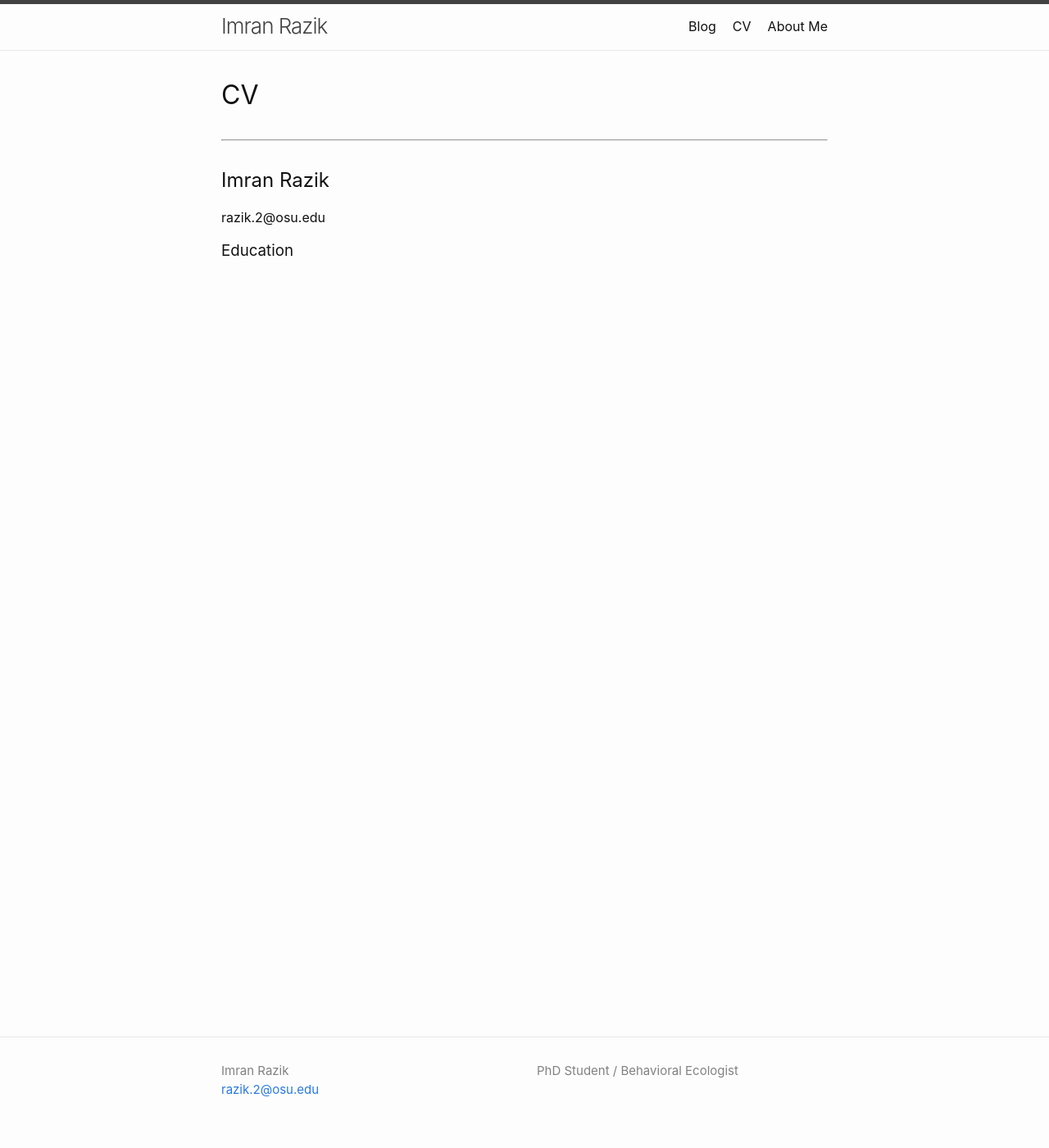
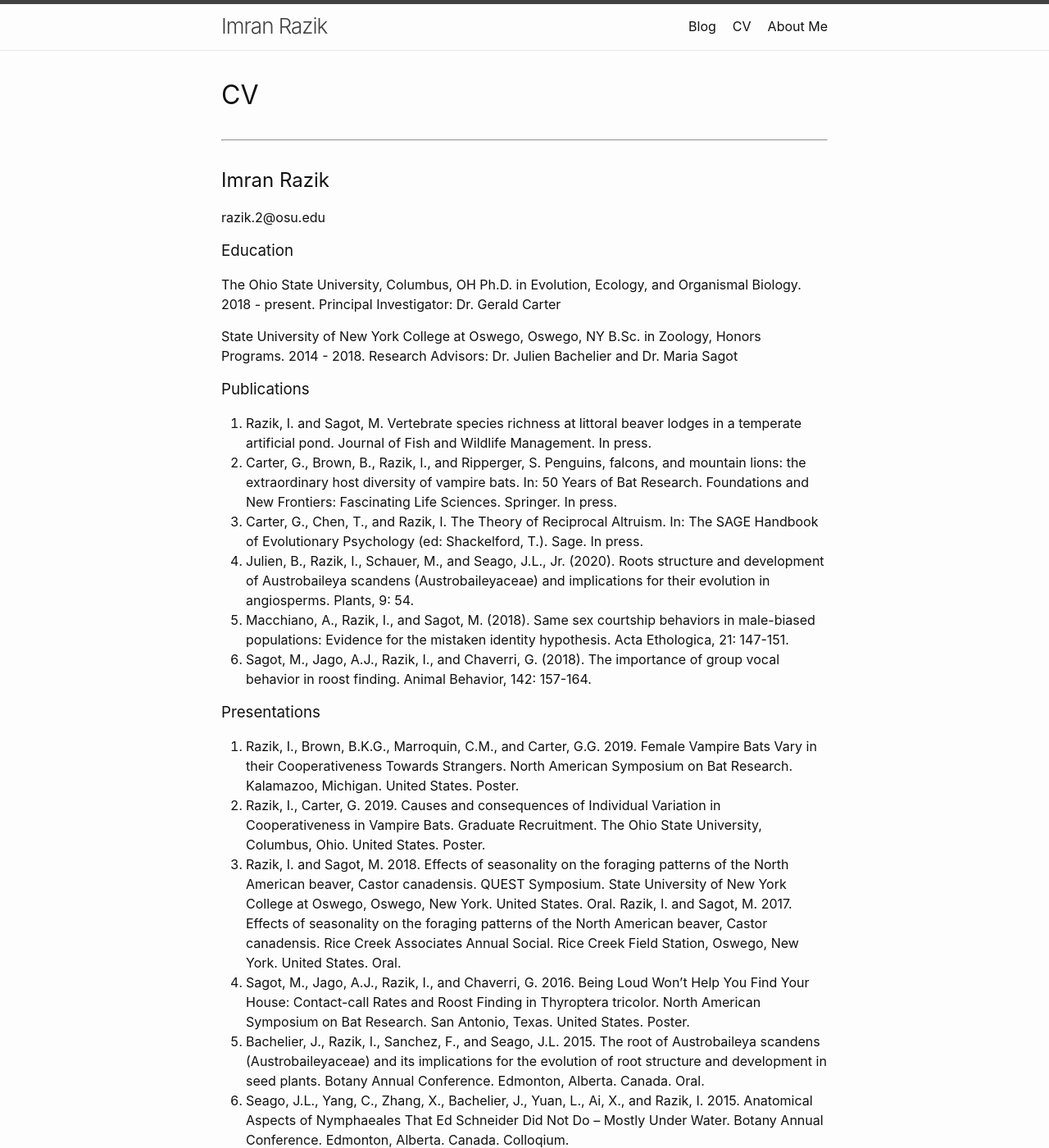
Before and after one commit to imranrazik/imranrazik.github.io, a Jekyll site: the page built from CV.md, in a window 1280 px wide and 1400 px high. Shown: the whole window at 82% size. Built offline with Jekyll 4.4.1, drawn with Linux system fonts in a browser that asks for light colours; our own code applies the rules of GitHub Pages for plain Markdown files; some of the changed text lies outside the part shown.

Commit message:
Update CV.md

```diff
--- a/CV.md
+++ b/CV.md
@@ -8,3 +8,55 @@
 razik.2@osu.edu
 
 ### Education
+The Ohio State University, Columbus, OH
+Ph.D. in Evolution, Ecology, and Organismal Biology. 2018 - present.
+Principal Investigator: Dr. Gerald Carter
+
+State University of New York College at Oswego, Oswego, NY
+B.Sc. in Zoology, Honors Programs. 2014 - 2018.
+Research Advisors: Dr. Julien Bachelier and Dr. Maria Sagot
+
+### Publications
+1. Razik, I. and Sagot, M. Vertebrate species richness at littoral beaver lodges in a temperate artificial pond. Journal of Fish and Wildlife Management. In press.
+2. Carter, G., Brown, B., Razik, I., and Ripperger, S. Penguins, falcons, and mountain lions: the extraordinary host diversity of vampire bats. In: 50 Years of Bat Research. Foundations and New Frontiers: Fascinating Life Sciences. Springer. In press.
+3. Carter, G., Chen, T., and Razik, I. The Theory of Reciprocal Altruism. In: The SAGE Handbook of Evolutionary Psychology (ed: Shackelford, T.). Sage. In press.
+4. Julien, B., Razik, I., Schauer, M., and Seago, J.L., Jr. (2020). Roots structure and development of Austrobaileya scandens (Austrobaileyaceae) and implications for their evolution in angiosperms. Plants, 9: 54.
+5. Macchiano, A., Razik, I., and Sagot, M. (2018). Same sex courtship behaviors in male-biased populations: Evidence for the mistaken identity hypothesis. Acta Ethologica, 21: 147-151.
+6. Sagot, M., Jago, A.J., Razik, I., and Chaverri, G. (2018). The importance of group vocal behavior in roost finding. Animal Behavior, 142: 157-164.
+
+### Presentations
+1. Razik, I., Brown, B.K.G., Marroquin, C.M., and Carter, G.G. 2019. Female Vampire Bats Vary in their Cooperativeness Towards Strangers. North American Symposium on Bat Research. Kalamazoo, Michigan. United States. Poster.
+2. Razik, I., Carter, G. 2019. Causes and consequences of Individual Variation in Cooperativeness in Vampire Bats. Graduate Recruitment. The Ohio State University, Columbus, Ohio. United States. Poster.
+3. Razik, I. and Sagot, M. 2018. Effects of seasonality on the foraging patterns of the North American beaver, Castor canadensis. QUEST Symposium. State University of New York College at Oswego, Oswego, New York. United States. Oral.
+Razik, I. and Sagot, M. 2017. Effects of seasonality on the foraging patterns of the North American beaver, Castor canadensis. Rice Creek Associates Annual Social. Rice Creek Field Station, Oswego, New York. United States. Oral.
+4. Sagot, M., Jago, A.J., Razik, I., and Chaverri, G. 2016. Being Loud Won’t Help You Find Your House: Contact-call Rates and Roost Finding in Thyroptera tricolor. North American Symposium on Bat Research. San Antonio, Texas. United States. Poster.
+5. Bachelier, J., Razik, I., Sanchez, F., and Seago, J.L. 2015. The root of Austrobaileya scandens (Austrobaileyaceae) and its implications for the evolution of root structure and development in seed plants. Botany Annual Conference. Edmonton, Alberta. Canada. Oral.
+6. Seago, J.L., Yang, C., Zhang, X., Bachelier, J., Yuan, L., Ai, X., and Razik, I. 2015. Anatomical Aspects of Nymphaeales That Ed Schneider Did Not Do – Mostly Under Water. Botany Annual Conference. Edmonton, Alberta. Canada. Colloqium.
+
+### Grants and Fellowships
+- American Society of Mammalogists
+  - Grant-in-Aid of Research. $1,500. 2020.
+- Center for Latin American Studies, Ohio State University, Columbus, OH
+  - Tinker Foundation Field Research Grant. $1,200. April 2020.
+- Animal Behavior Society
+  - Graduate Student Research Grant. $1,500. May 2019.
+- Smithsonian Tropical Research Institute, Panama
+  - Short-Term Fellowship. $1,000. May 2019.
+- Graduate School, Ohio State University, Columbus, OH
+  - Graduate Enrichment Fellowship. $25,800. Aug. 2018.
+- Rice Creek Field Station, SUNY Oswego, Oswego, NY
+  - Rice Creek Small Grant. $1,250. April 2017.
+- Rochester Academy of Science, Rochester, NY.
+  - Student Science Research Grant. $100. Jan. 2017.
+
+### Awards and Scholarships
+- SUNY Oswego, Oswego, NY
+  - Summa cum laude. GPA 3.91/4.0. May 2018.
+- Biological Sciences Department, SUNY Oswego, Oswego, NY
+  -Outstanding Zoology Senior Award. $425. April 2018.
+- Honors Program, SUNY Oswego, Oswego, NY
+  - McGill Peterson Honors Program Award. $475/year. 2015 – 2018.
+- SUNY Oswego, Oswego, NY
+  - Presidential Scholarship. $4,700/year. 2014 – 2018.
+- Higher Education Services Corporation, Albany, NY
+  - NYS Scholarship for Academic Excellence. $500/year. 2014 – 2018.
```
